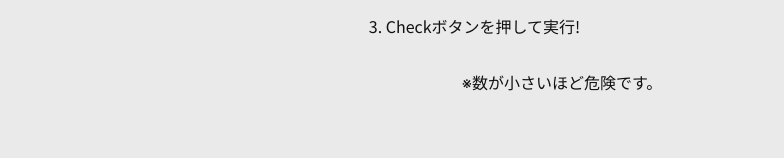
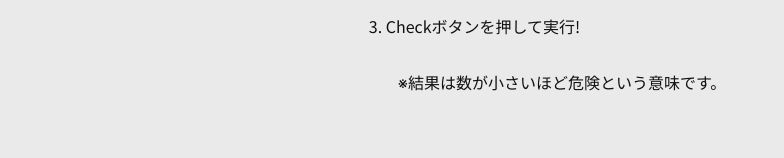
Before and after one commit to e6nlaq/school-hits, a React (Vite) app: page /about in a window 1280 px wide. Shown: the part 396-554 px from the top of the page, without its empty margins (78-862 px from the left). Built offline with nearby package versions, Linux system fonts and the light colour scheme.

Commit message:
📝 もうちょい補足

```diff
--- a/src/About.tsx
+++ b/src/About.tsx
@@ -22,7 +22,7 @@ const About = () => {
 				<p>3. Checkボタンを押して実行!</p>
 			</div>
 
-			<p>※数が小さいほど危険です。</p>
+			<p>※結果は数が小さいほど危険という意味です。</p>
 
 			<br />
 
```
